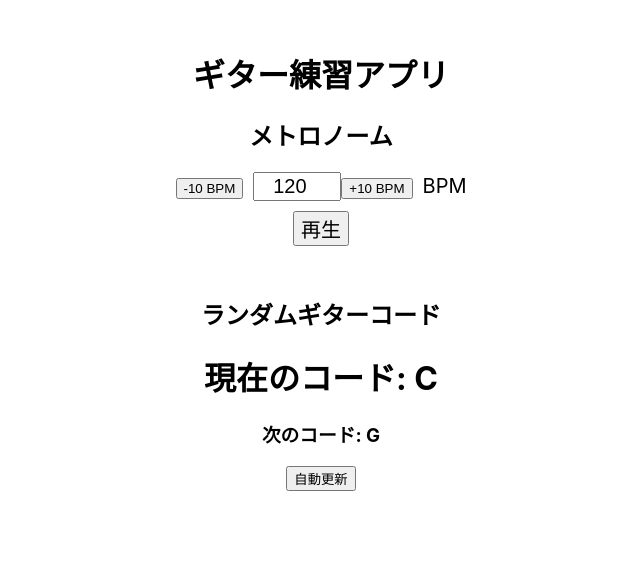
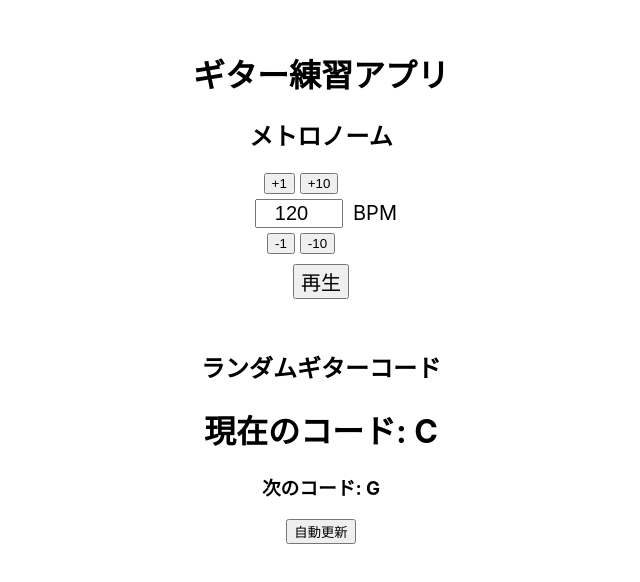
Before and after one commit to yoshii-hideaki/guitar_app, a React (Create React App) app: page / in a window 1280 px wide. Shown: the top 582 px of the page, without its empty margins (319-959 px from the left). Built offline with nearby package versions, Linux system fonts and the light colour scheme; no server answers.

Commit message:
add_bpm_button

```diff
--- a/src/components/metronome.js
+++ b/src/components/metronome.js
@@ -20,15 +20,19 @@ function Metronome() {
   return (
     <div>
       <h2>メトロノーム</h2>
-      <button onClick={() => setBpm(bpm - 10)}>-10 BPM</button>
+      <button onClick={() => setBpm(bpm + 1)} style={{marginRight: "5px"}}>+1</button>
+      <button onClick={() => setBpm(bpm + 10)} style={{marginBottom: "5px", marginRight: "40px"}}>+10</button>
+      <br />
       <input
         type="number"
         value={bpm}
         onChange={(e) => setBpm(Number(e.target.value))}
         style={{ fontSize: "20px", width: "80px", textAlign: "center", marginLeft: "10px" }}
       />
-      <button onClick={() => setBpm(bpm + 10)}>+10 BPM</button>
       <span style={{ fontSize: "20px", marginLeft: "10px" }}>BPM</span>
+      <br />
+      <button onClick={() => setBpm(bpm - 1)} style={{marginRight: "5px"}}>-1</button>
+      <button onClick={() => setBpm(bpm - 10)} style={{marginTop: "5px", marginRight: "40px"}}>-10</button>
       <br />
       <button onClick={() => setIsPlaying(!isPlaying)} style={{ fontSize: "20px", marginTop: "10px" }}>
         {isPlaying ? "停止" : "再生"}
```
